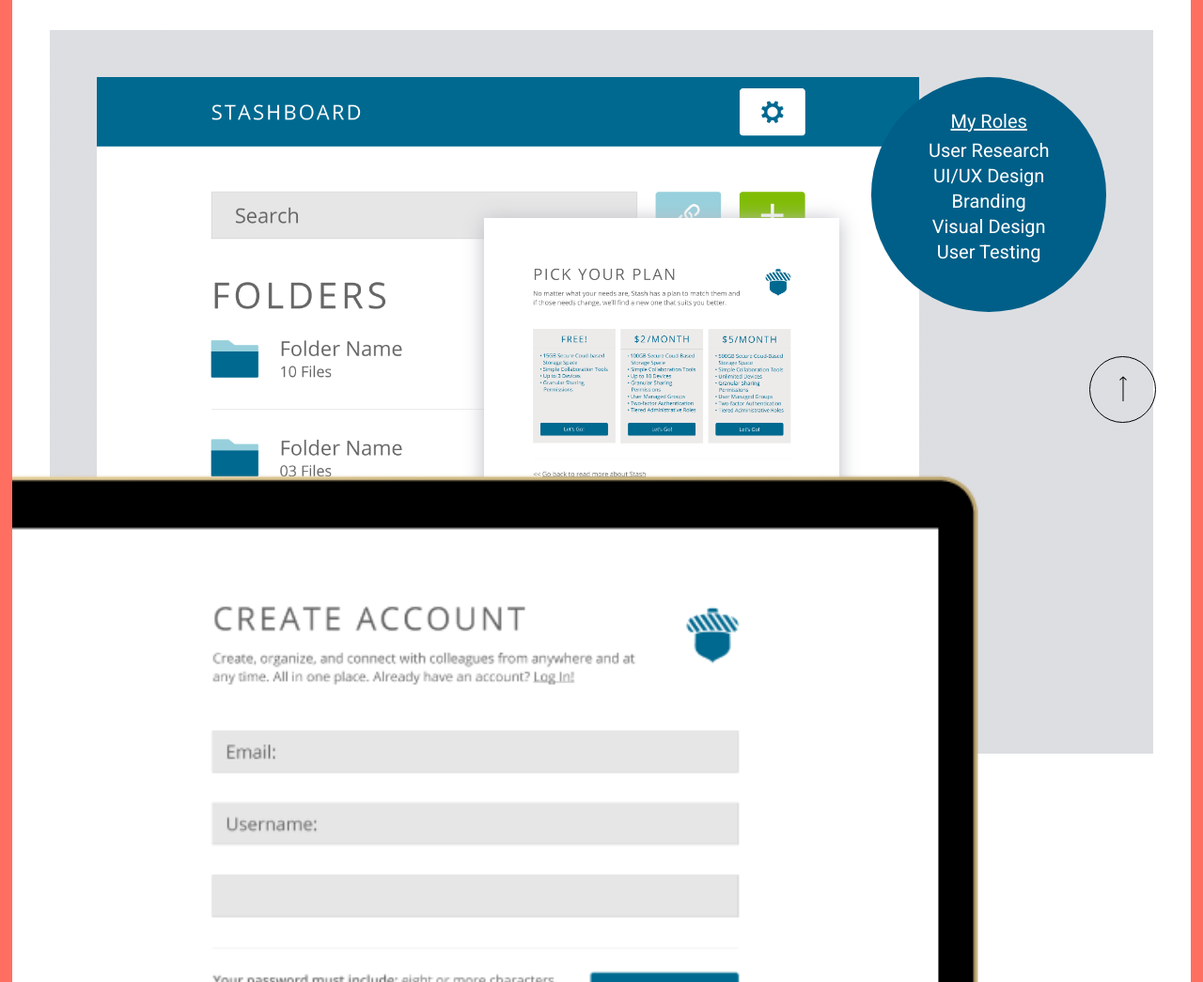
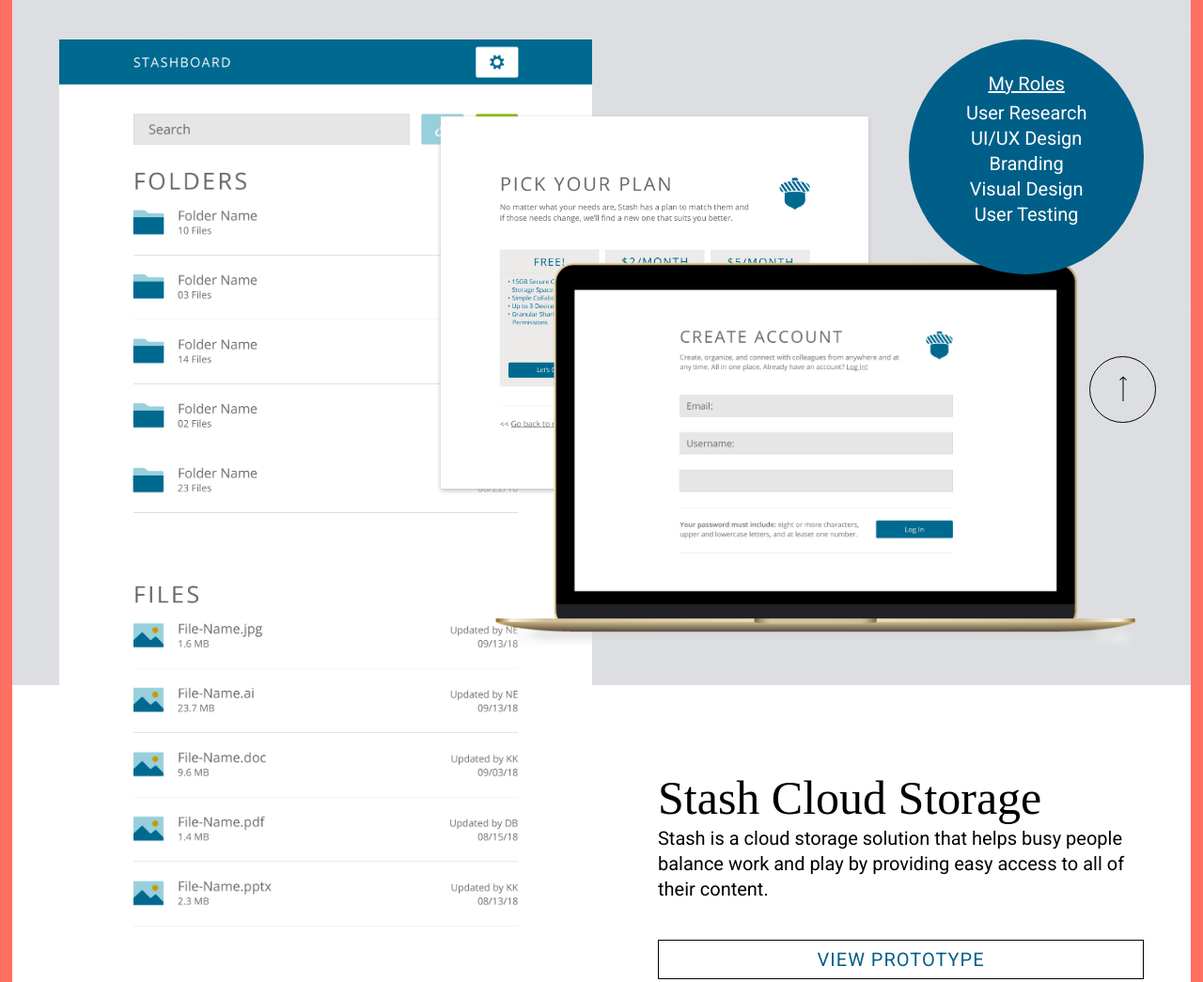
Before and after one commit to katekimble/katekimble.github.io, a plain HTML site: page project.html in a window 1280 px wide. Shown: the part 300-1345 px from the top of the page at 94% size. Drawn offline with Linux system fonts and the light colour scheme; a web font is replaced by a local one.

Commit message:
Project summary edits

```diff
--- a/css/style.css
+++ b/css/style.css
@@ -67,7 +67,7 @@ nav {
 }
 
 .prototype-button {
-  margin: 2rem 0 2rem 0;
+  margin: 2rem 0 0 0;
 }
 
 .about-button:hover, .work-button:hover {
@@ -213,40 +213,31 @@ nav {
 
 /* -- project summary -- */
 .project-summary {
-  background: linear-gradient(to bottom, #BBBDC480 40%, transparent 50%);
   display: grid;
   grid-gap: 2rem;
-  grid-template-columns: repeat(2, 1fr);
-  grid-template-rows: repeat(2, 1fr);
+  grid-template-columns: 1;
   padding: 3rem;
 }
 
 .dashboard-image, .homepage-image {
-  grid-column: 1 / span 2;
-  grid-row: 1 / span 2;
-  height: 50%;
+  background-color: #BBBDC480;
+  grid-row: 1;
+  width: 100%;
+  height: 40rem;
+  justify-self: center;
   overflow: hidden;
   object-fit: cover;
-  justify-self: start;
+  object-position: top;
 }
 
-.roles, .circle {
+.roles, .circle, .ar-roles, .ar-role-circle {
   align-content: center;
-  display: grid;
-  grid-column: 1 / -1;
-  grid-row: 1;
-  overflow: visible;
-  align-self: center;
-  margin-bottom: 3rem;
-}
-
-.roles, .ar-roles, .ar-role-circle {
+  align-self: start;
   display: grid;
   color: white;
-  grid-column: 1 / -1;
-  grid-row: 1;
+  grid-row: 3;
+  justify-content: center;
   text-align: center;
-  justify-content: center;
 }
 
 .role-list {
@@ -262,7 +253,6 @@ nav {
 }
 
 .summary-text {
-  grid-column: 1 / span 2;
   grid-row: 2;
   padding-top: 3rem;
 }
@@ -315,7 +305,7 @@ nav {
 
 /* -- testing sections -- */
 .user-test-results1, .user-test-results2 {
-  box-shadow: 0 0.2rem 2rem #BBBDC4;
+  box-shadow: 0 0.2rem 1rem #BBBDC4;
 }
 
 .mockups-and-testing-pt2 {
@@ -440,7 +430,6 @@ nav {
   color: #005F88;
   grid-column: 1 / -1;
   margin: 5rem 5rem 2rem 5rem;
-  padding: 3rem;
   text-align: center;
 }
 
@@ -612,7 +601,7 @@ b {
 
   /* -- project summary -- */
   .project-summary {
-    background: linear-gradient(to bottom, #BBBDC480 50%, transparent 50%);
+    background: linear-gradient(to bottom, #BBBDC480 55%, transparent 50%);
     display: grid;
     grid-gap: 2rem;
     grid-template-columns: repeat(2, 1fr);
@@ -623,17 +612,16 @@ b {
   .dashboard-image, .homepage-image {
     grid-column: 1;
     grid-row: 1 / span 2;
-    height: 80%;
+    height: 100%;
     object-fit: cover;
+    justify-self: start;
   }
 
   .roles, .circle {
-    align-content: center;
-    display: grid;
     grid-column: 2;
     grid-row: 1;
     overflow: visible;
-    align-self: start;
+    justify-self: end;
   }
 
   .roles {
@@ -659,8 +647,9 @@ b {
     align-self: end;
     grid-column: 1 / span 2;
     grid-row: 1;
-    height: 75%;
-    justify-self: end;
+    height: 90%;
+    justify-self: center;
+    padding-left: 22rem;
     overflow: visible;
     object-fit: cover;
   }
@@ -668,7 +657,8 @@ b {
   .summary-text {
     grid-column: 2;
     grid-row: 2;
-    margin-left: 5rem;
+    padding: 5rem 0 0 5rem;
+    /* -- background-color: rgba(255, 255, 255, 0.75);-- */
   }
 
   /* -- greeting card images -- */
@@ -895,7 +885,6 @@ b {
   justify-self: center;
 }
 
-
   /* -- project summary -- */
   .process, .ar-process {
     display: grid;
@@ -903,60 +892,58 @@ b {
     grid-template-columns: repeat(7, 1fr);
   }
 
-
   .project-summary {
-    background: linear-gradient(to bottom, #BBBDC480 70%, transparent 50%);
+    background: linear-gradient(to bottom, #BBBDC480 67%, transparent 50%);
     display: grid;
     grid-gap: 2rem;
-    grid-template-columns: repeat(7, 1fr);
-    grid-template-rows: repeat(4, 1fr);
+    grid-template-columns: repeat(4, 1fr);
+    grid-template-rows: repeat(3, 1fr);
     padding: 5rem;
-    margin: 4rem;
     max-height: 1000px;
   }
 
   .dashboard-image, .homepage-image {
-    height: 140%;
-    weight: auto;
+    width: 100%;
+    object-fit: cover;
+    grid-column: 1 / span 2;
     grid-row: 1 / span 3;
   }
 
   .plans-image, .accreditation-image {
-    align-items: end;
-    grid-column: 4;
+    align-self: center;
+    box-shadow: 0 0.2rem 0.5rem #BBBDC4;
+    grid-column: 2 / span 2;
     grid-row: 1 / span 2;
-    justify-items: start;
-    box-shadow: 0 0.2rem 2rem #BBBDC4;
+    margin-bottom: 10rem;
+    justify-self: end;
+    height: 60%;
+    weight: auto;
     overflow: hidden;
-    margin-top: 15rem;
     visibility: visible;
   }
 
   .account-laptop-image, .application-laptop-image {
-    align-self: center;
-    grid-column: 5 / span 3;
-    grid-row: 3;
-    height: 140%;
+    align-self: end;
+    grid-column: 3 / span 2;
+    grid-row: 1 / span 2;
+    padding-left: 0;
+    height: 65%;
     justify-self: end;
-    margin-bottom: 10rem;
     visibility: visible;
   }
 
-  .roles, .ar-roles, .circle {
-    align-content: center;
-    display: grid;
-    grid-row: 1;
+  .ar-roles, .ar-role-circle  {
+    grid-column: 6;
   }
 
   .roles {
-    color: white;
-    grid-column: 7;
-    text-align: center;
+    grid-column: 4;
   }
 
-  .ar-roles, .ar-role-circle  {
+  .roles, .ar-roles, .ar-role-circle  {
     color: white;
-    grid-column: 6;
+    display: grid;
+    grid-row: 1;
     text-align: center;
   }
 
@@ -973,11 +960,10 @@ b {
   }
 
   .summary-text {
-    grid-column: 6 / span 2;
-    grid-row: 4;
-    padding-top: 4rem;
+    grid-column: 3 / span 2;
+    grid-row: 3;
     overflow: visible;
-    margin-left: 3rem;
+    align-self: end;
   }
 
   /* -- process section -- */
```
Also changed, not shown: report-project.html (+1 -1 lines).
